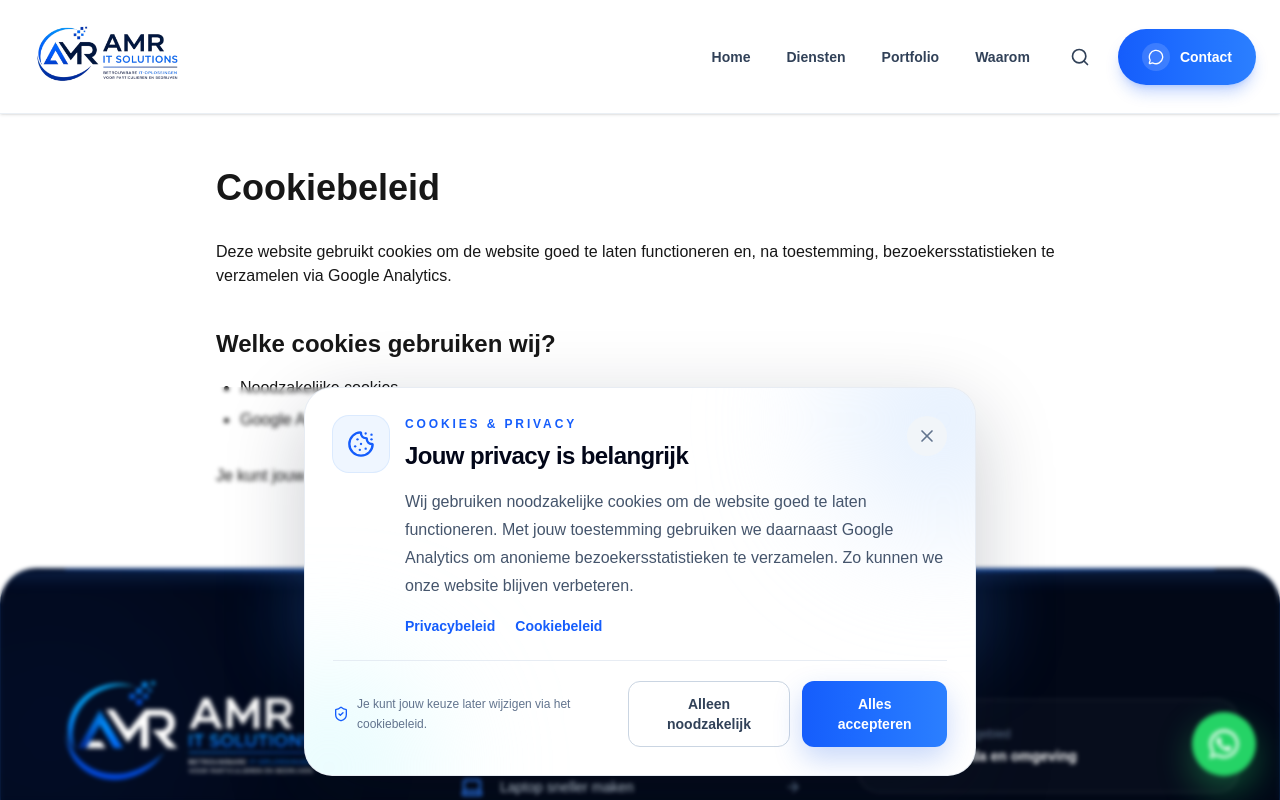
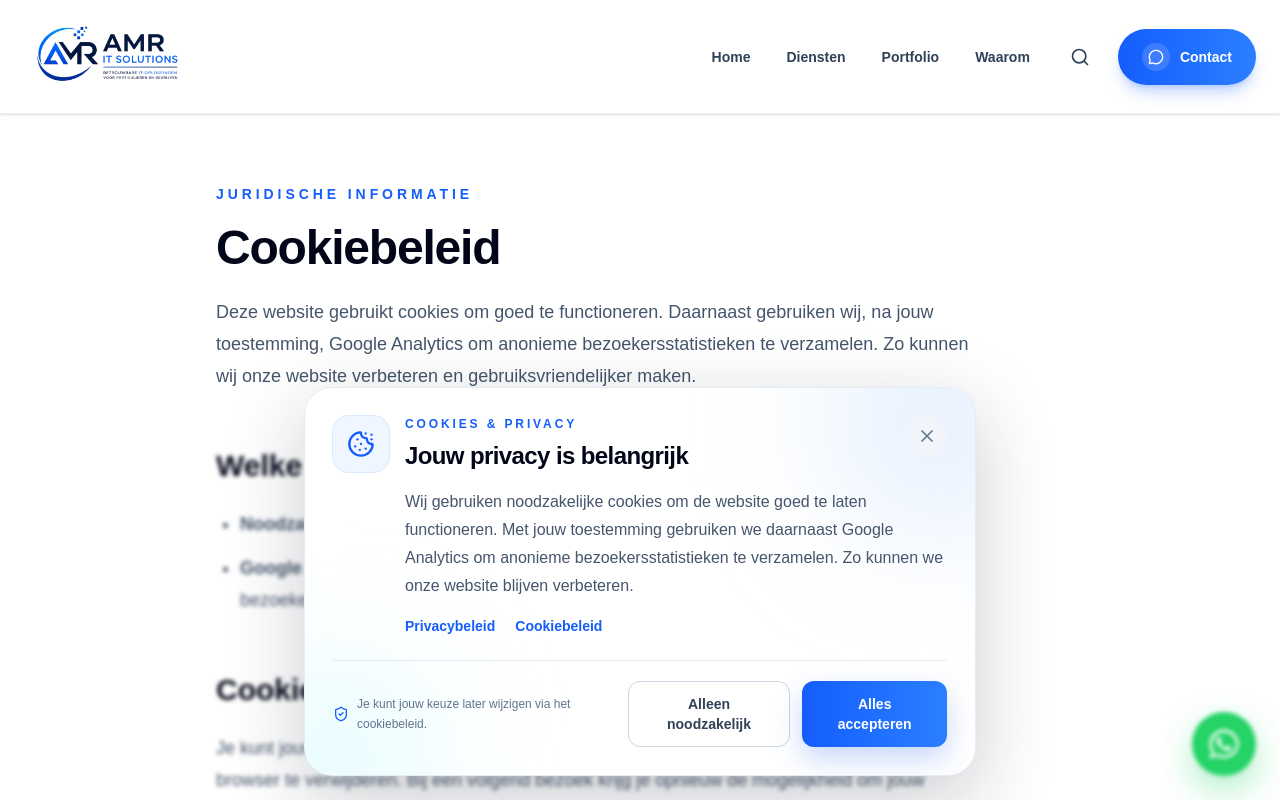
Before and after one commit to amritsolutions/amr-it-solutions, a Next.js app: page /cookies in a window 1280 px wide. Shown: the top 800 px of the page. Built offline with nearby package versions, Linux system fonts and the light colour scheme.

Commit message:
verbeteren

```diff
--- a/app/cookies/page.tsx
+++ b/app/cookies/page.tsx
@@ -1,27 +1,52 @@
 export default function CookiesPage() {
   return (
-    <main className="mx-auto max-w-4xl px-6 py-20">
-      <h1 className="text-4xl font-bold mb-8">Cookiebeleid</h1>
+    <main className="mx-auto max-w-4xl px-6 pt-24 pb-32">
+      <div className="max-w-3xl">
+        <p className="text-sm font-extrabold uppercase tracking-[0.28em] text-blue-600">
+          Juridische informatie
+        </p>
 
-      <p>
-        Deze website gebruikt cookies om de website goed te laten functioneren
-        en, na toestemming, bezoekersstatistieken te verzamelen via Google
-        Analytics.
-      </p>
+        <h1 className="mt-5 text-5xl font-extrabold tracking-tight text-slate-950">
+          Cookiebeleid
+        </h1>
 
-      <h2 className="text-2xl font-semibold mt-10 mb-4">
-        Welke cookies gebruiken wij?
-      </h2>
+        <p className="mt-6 text-lg leading-8 text-slate-600">
+          Deze website gebruikt cookies om goed te functioneren. Daarnaast
+          gebruiken wij, na jouw toestemming, Google Analytics om anonieme
+          bezoekersstatistieken te verzamelen. Zo kunnen wij onze website
+          verbeteren en gebruiksvriendelijker maken.
+        </p>
 
-      <ul className="list-disc ml-6 space-y-2">
-        <li>Noodzakelijke cookies</li>
-        <li>Google Analytics (na toestemming)</li>
-      </ul>
+        <h2 className="mt-14 text-3xl font-bold text-slate-950">
+          Welke cookies gebruiken wij?
+        </h2>
 
-      <p className="mt-8">
-        Je kunt jouw cookiekeuze altijd wijzigen door de cookies van deze
-        website in je browser te verwijderen.
-      </p>
+        <ul className="mt-6 list-disc space-y-3 pl-6 text-lg leading-8 text-slate-600">
+          <li>
+            <strong>Noodzakelijke cookies</strong> – Deze zijn nodig om de
+            website correct te laten functioneren.
+          </li>
+
+          <li>
+            <strong>Google Analytics</strong> – Alleen na jouw toestemming
+            verzamelen wij anonieme bezoekersstatistieken om de website verder
+            te verbeteren.
+          </li>
+        </ul>
+
+        <h2 className="mt-14 text-3xl font-bold text-slate-950">
+          Cookievoorkeur wijzigen
+        </h2>
+
+        <p className="mt-6 text-lg leading-8 text-slate-600">
+          Je kunt jouw cookiekeuze op ieder moment wijzigen door de cookies van
+          deze website in je browser te verwijderen. Bij een volgend bezoek
+          krijg je opnieuw de mogelijkheid om jouw voorkeur aan te geven via de
+          cookiebanner.
+        </p>
+
+        <div className="mt-16 border-t border-slate-200" />
+      </div>
     </main>
   );
 }
```
